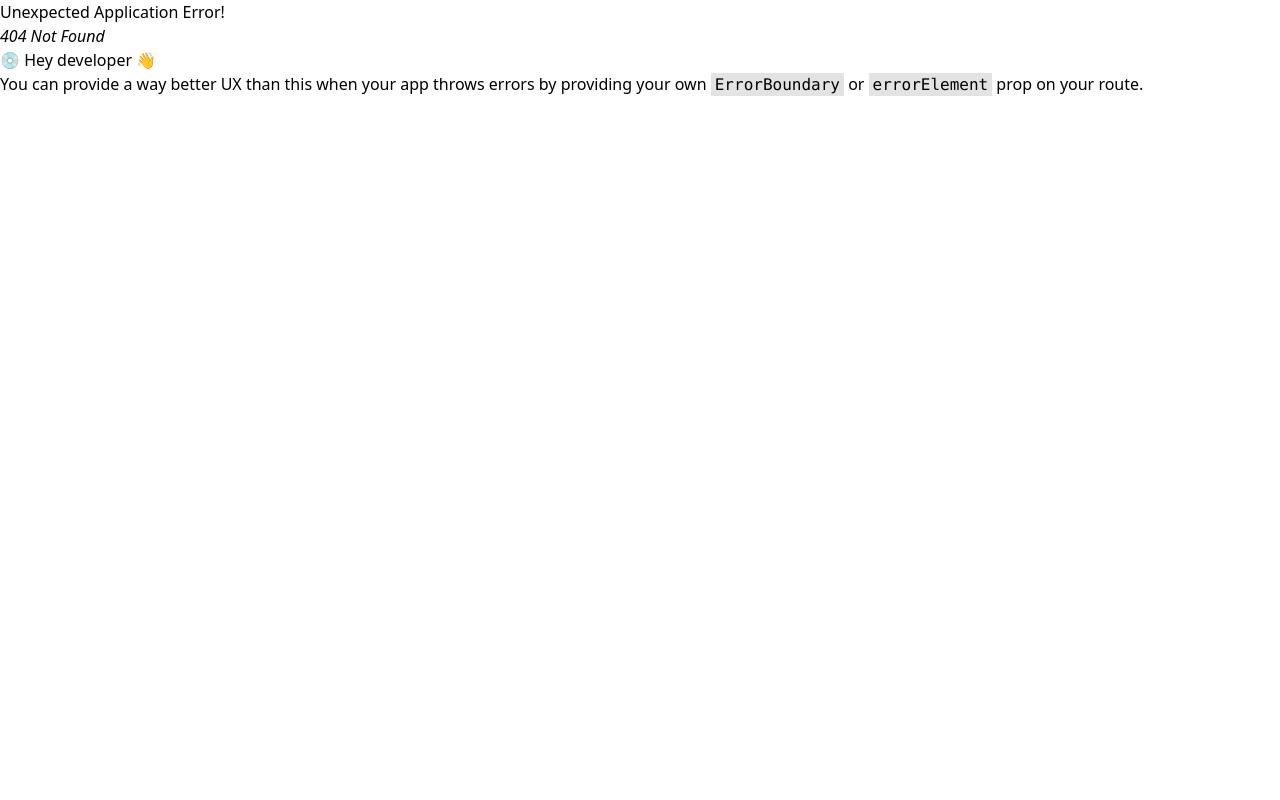
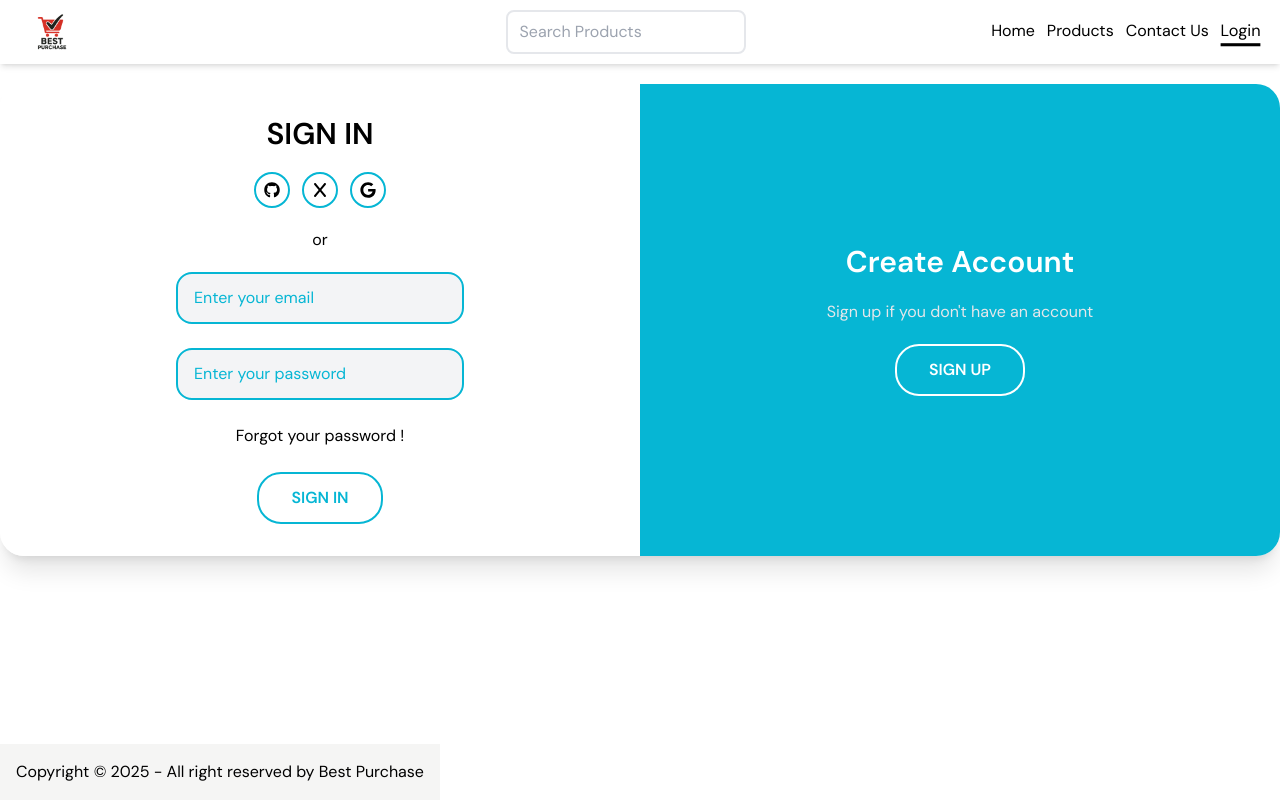
Before and after one commit to shekhmohibur/best-purchase, a React (Vite) app: page /login in a window 1280 px wide. Before the commit this address had no page. Built offline with nearby package versions, Linux system fonts and the light colour scheme.

Commit message:
loginSignup component added and login signup added

```diff
--- a/index.html
+++ b/index.html
@@ -2,7 +2,7 @@
 <html lang="en">
   <head>
     <meta charset="UTF-8" />
-    <link rel="icon" type="image/svg+xml" href="/vite.svg" />
+    <link rel="icon" type="image/svg+xml" href="/src/assets/images/logo.webp" />
     <meta name="viewport" content="width=device-width, initial-scale=1.0" />
     <title>Best Purchase</title>
   </head>
--- a/src/components/header/Header.jsx
+++ b/src/components/header/Header.jsx
@@ -1,6 +1,6 @@
 import { FaBars, FaXmark, FaMagnifyingGlass } from "react-icons/fa6";
 import { NavLink } from "react-router-dom";
-import logo from '../../assets/images/logo.png'
+import logo from '../../assets/images/logo.webp'
 import '../header/Header.css'
 import { useState } from "react";
 const Header = () => {
@@ -29,6 +29,7 @@ const Header = () => {
                         <NavLink to={'/'}>Home</NavLink>
                         <NavLink to={'/products'}>Products</NavLink>
                         <NavLink to={'/contact-us'}>Contact Us</NavLink>
+                        <NavLink to={'/login'}>Login</NavLink>
                     </div>
 
                 </div>
@@ -36,6 +37,7 @@ const Header = () => {
                     <NavLink to={'/'}>Home</NavLink>
                     <NavLink to={'/products'}>Products</NavLink>
                     <NavLink to={'/contact-us'}>Contact Us</NavLink>
+                    <NavLink to={'/login'}>Login</NavLink>
                 </div>
             </div>
         </div>
--- a/src/components/home/Home.jsx
+++ b/src/components/home/Home.jsx
@@ -8,6 +8,7 @@ const Home = () => {
             <Header></Header>
             <div className="py-8"></div>
             <Outlet></Outlet>
+            <div className="py-8"></div>
             <Footer></Footer>
         </div>
     );
--- /dev/null
+++ b/src/components/loginSignup/LoginSignup.jsx
@@ -0,0 +1,34 @@
+import { FaGithub, FaX, FaGoogle } from "react-icons/fa6";
+import { Link } from "react-router-dom";
+const LoginSignup = () => {
+    return (
+        <div className="py-5">
+            <div className="container md:flex justify-between mx-auto rounded-3xl shadow-xl overflow-hidden">
+                <div className="bg-white flex flex-col items-center md:w-1/2 gap-5 py-8">
+                    <h2 className="text-3xl font-semibold uppercase">Sign In</h2>
+                    <div className="flex gap-3">
+                        <Link className="p-2 border-2 border-cyan-500 rounded-full hover:bg-cyan-500 hover:text-white"><FaGithub /></Link>
+                        <Link className="p-2 border-2 border-cyan-500 rounded-full hover:bg-cyan-500 hover:text-white"><FaX /></Link>
+                        <Link className="p-2 border-2 border-cyan-500 rounded-full hover:bg-cyan-500 hover:text-white"><FaGoogle /></Link>
+                    </div>
+                    <p>or</p>
+                    <div>
+                        <form className="flex flex-col gap-6 justify-center items-center">
+                            <input type="email" name="email" placeholder="Enter your email" className="border-2 py-3 px-4 rounded-2xl outline-none md:w-72 bg-gray-100 border-cyan-500 placeholder-cyan-500 text-cyan-500"/>
+                            <input type="password" name="password" placeholder="Enter your password" className="border-2 py-3 px-4 rounded-2xl outline-none md:w-72 bg-gray-100 border-cyan-500 placeholder-cyan-500 text-cyan-500"/>
+                            <a href="">Forgot your password !</a>
+                            <button className="text-cyan-500 py-3 px-8 border-2 border-cyan-500 uppercase rounded-3xl hover:bg-cyan-500 hover:text-white font-semibold transition-all ease-in-out" type="submit">Sign In</button>
+                        </form>
+                    </div>
+                </div>
+                <div className="bg-cyan-500 md:w-1/2 flex flex-col justify-center items-center gap-5 py-8 text-center">
+                    <h1 className="text-3xl font-semibold text-white">Create Account</h1>
+                    <p className="text-gray-200">Sign up if you don't have an account</p>
+                    <button className="text-white py-3 px-8 border-2 border-white uppercase rounded-3xl hover:bg-white hover:text-cyan-500 font-semibold transition-all ease-in-out"><Link>Sign up</Link></button>
+                </div>
+            </div>
+        </div>
+    );
+};
+
+export default LoginSignup;
--- a/src/index.css
+++ b/src/index.css
@@ -1,3 +1,7 @@
+@import url('https://fonts.googleapis.com/css2?family=DM+Sans:ital,opsz,wght@0,9..40,100..1000;1,9..40,100..1000&display=swap');
 @tailwind base;
 @tailwind components;
 @tailwind utilities;
+body{
+    font-family: "DM Sans", sans-serif;
+}
--- a/src/main.jsx
+++ b/src/main.jsx
@@ -8,6 +8,7 @@ import {
 import Home from './components/home/Home';
 import Products from './components/products/Products';
 import ContactUs from './components/contact/ContactUs';
+import LoginSignup from './components/loginSignup/LoginSignup';
 const router = createBrowserRouter([
   {
     path: "/",
@@ -20,6 +21,10 @@ const router = createBrowserRouter([
       {
         path: "/contact-us",
         element: <ContactUs></ContactUs>
+      },
+      {
+        path: "/login",
+        element:<LoginSignup></LoginSignup>
       }
     ]
   }
```
